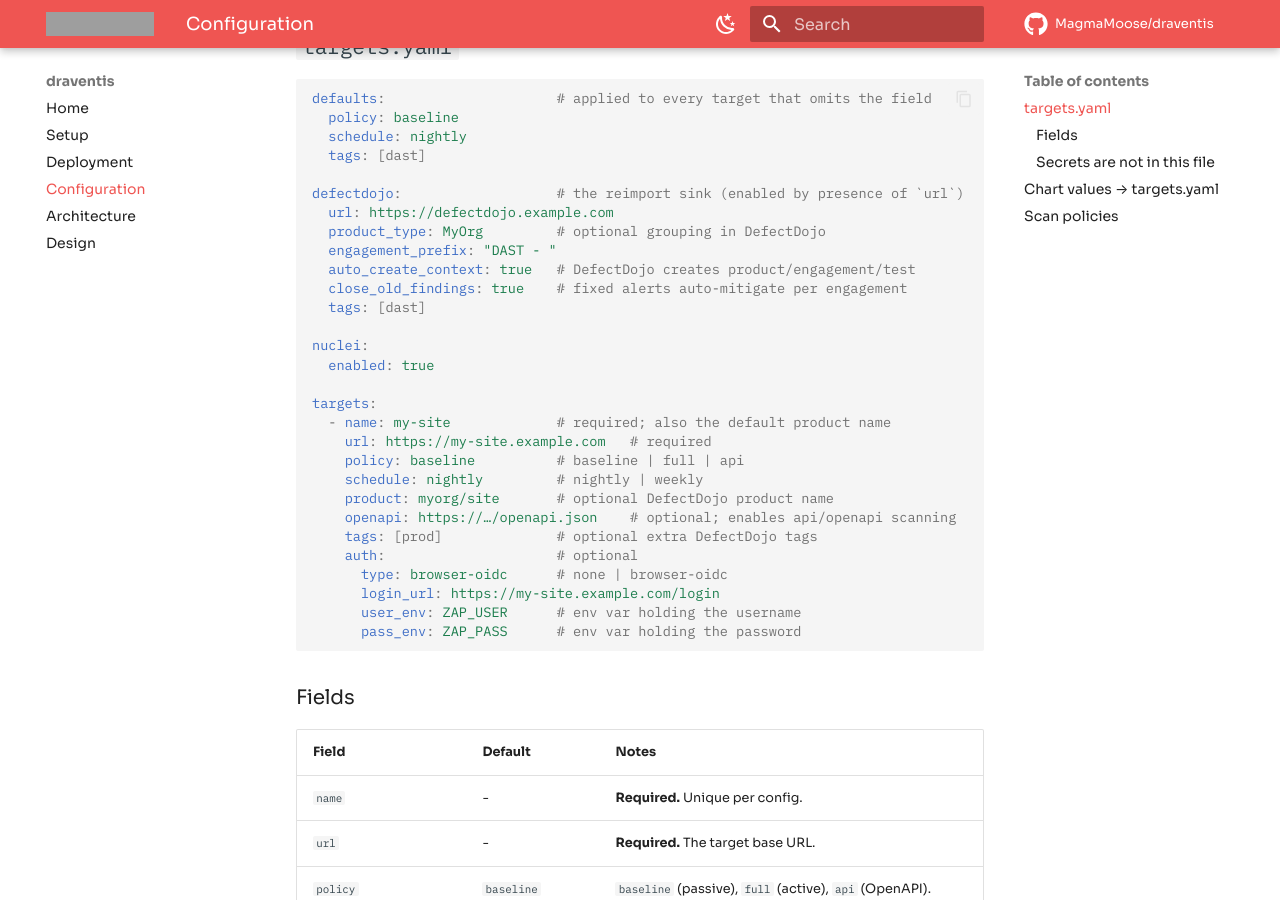
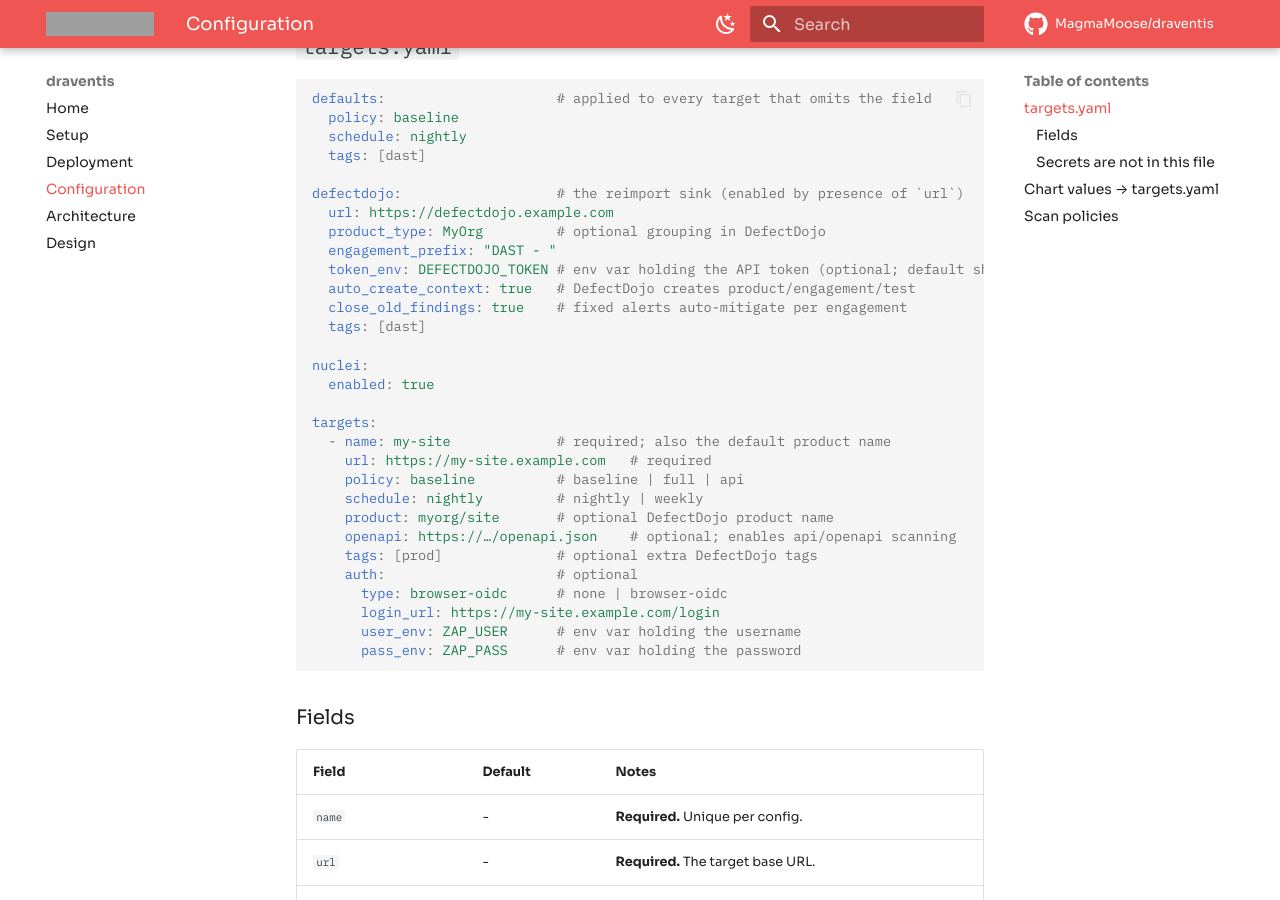
Before and after one commit to MagmaMoose/draventis, an MkDocs documentation site: the page built from docs/configuration.md, in a window 1280 px wide and 900 px high, scrolled down 344 px. Built offline with MkDocs 1.6.1 and Material for MkDocs 9.7.7, drawn with Linux system fonts in a browser that asks for light colours; comment, search, counter and statistics services are not loaded; some of the changed lines change nothing that is shown; grey boxes are pictures that could not be loaded.

Commit message:
docs-update maintenance (#36)
Automated maintenance run.

Co-authored-by: Caleb Sargeant <calebsargeant@users.noreply.github.com>

```diff
--- a/docs/configuration.md
+++ b/docs/configuration.md
@@ -20,6 +20,7 @@ defectdojo:                   # the reimport sink (enabled by presence of `url`)
   url: https://defectdojo.example.com
   product_type: MyOrg         # optional grouping in DefectDojo
   engagement_prefix: "DAST - "
+  token_env: DEFECTDOJO_TOKEN # env var holding the API token (optional; default shown)
   auto_create_context: true   # DefectDojo creates product/engagement/test
   close_old_findings: true    # fixed alerts auto-mitigate per engagement
   tags: [dast]
@@ -85,7 +86,7 @@ from these values:
 | Chart value | `targets.yaml` |
 |---|---|
 | `defaults` | `defaults:` |
-| `defectDojo.url` / `.productType` / `.engagementPrefix` / `.autoCreateContext` / `.closeOldFindings` / `.tags` | `defectdojo:` |
+| `defectDojo.url` / `.productType` / `.engagementPrefix` / `.tokenEnv` / `.autoCreateContext` / `.closeOldFindings` / `.tags` | `defectdojo:` |
 | `nuclei.enabled` | `nuclei.enabled` |
 | `targets` | `targets:` |
 
```
